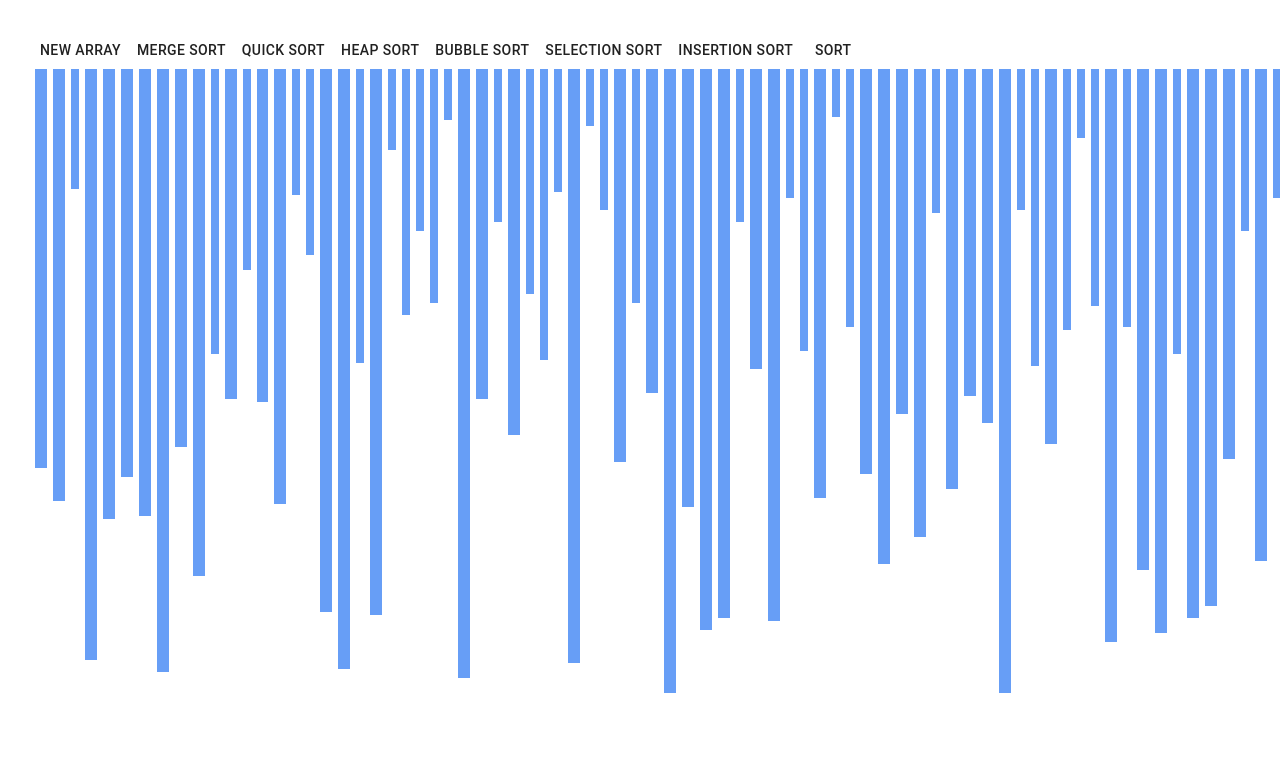
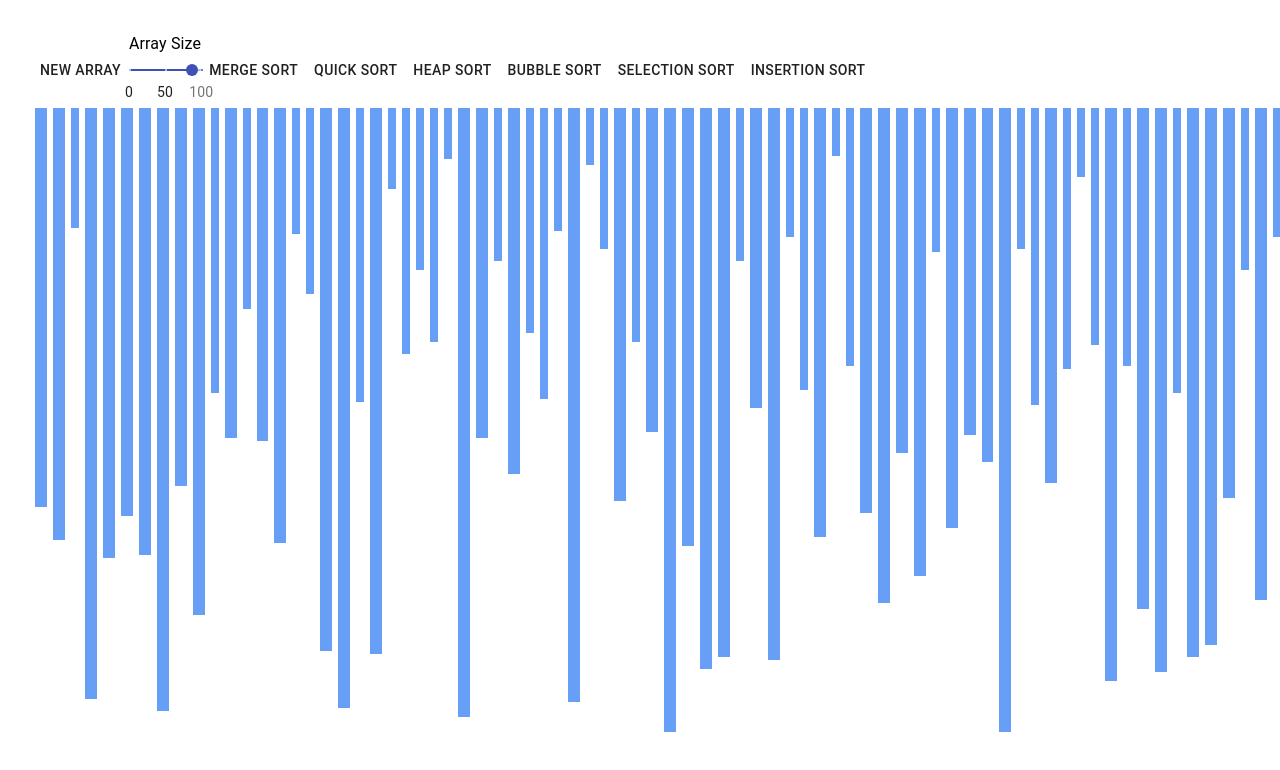
Before and after one commit to Ammar-Raneez/React_Sorting_Algorithms_Visualizer, a React (Create React App) app: page / in a window 1280 px wide. Shown: the top 770 px of the page. Built offline with nearby package versions, Linux system fonts and the light colour scheme.

Commit message:
added functionality to change array size

```diff
--- a/src/components/ButtonRow.js
+++ b/src/components/ButtonRow.js
@@ -1,5 +1,6 @@
-import { Button } from '@material-ui/core';
-import { useEffect } from 'react';
+import { Button, Typography } from '@material-ui/core';
+import Slider from '@material-ui/core/Slider';
+import { useEffect, useState } from 'react';
 import styled from 'styled-components';
 import { MergeSort } from '../utils/MergeSort'
 import { QuickSort } from '../utils/QuickSort'
@@ -13,43 +14,62 @@ import { setCurrentSorted } from '../redux/actions/alreadySortedActions';
 import { setRunning } from '../redux/actions/isCurrentlyRunningActions';
 import { setAlgorithm } from '../redux/actions/whichAlgorithmActions';
 
-const ButtonRow = props => {
-    const {
-        array,
-        algorithm,
-        isRunning,
-        generateArray,
-        updateAlgorithm,
-        sort
-    } = props
+const ButtonRow = ({ array, whichAlgorithm, isRunning, generateArray, updateAlgorithm, sort }) => {
+    const [arraySize, setArraySize] = useState(87);
+
+    const SLIDER_MARKERS = [
+        {
+            value: 0,
+            label: '0'
+        },
+        {
+            value: 50,
+            label: '50'
+        },
+        {
+            value: 100,
+            label: '100'
+        },
+    ]
 
     useEffect(() => {
-        generateArray(87);
-    }, [])
+        generateArray(arraySize);
+    }, [arraySize, generateArray])
 
-    const speed = 570 - Math.pow(array.length, 2) > 0 ? 570 - Math.pow(array.length, 2) : 0;
+    const speed = 1;
+    // const speed = 570 - Math.pow(array.length, 2) > 0 ? 570 - Math.pow(array.length, 2) : 0;
     // const color = isRunning ? "rgba(214, 29, 29, 0.8)" : "white";
     // const cursor = isRunning ? "auto" : "pointer";
 
+    const changeArraySize = (event, value) => {
+        event.preventDefault();
+        setArraySize(value);
+    }
+
     return (
         <Container>
-            <Button onClick={() => !isRunning && generateArray(array.length)}>New Array</Button>
-            <Button onClick={() => !isRunning && updateAlgorithm("mergeSort")}>Merge Sort</Button>
-            <Button onClick={() => !isRunning && updateAlgorithm("quickSort")}>Quick Sort</Button>
-            <Button onClick={() => !isRunning && updateAlgorithm("heapSort")}>Heap Sort</Button>
-            <Button onClick={() => !isRunning && updateAlgorithm("bubbleSort")}>Bubble Sort</Button>
-            <Button onClick={() => !isRunning && updateAlgorithm("selectionSort")}>Selection Sort</Button>
-            <Button onClick={() => !isRunning && updateAlgorithm("insertionSort")}>Insertion Sort</Button>
+            <Button disabled={isRunning} onClick={() => !isRunning && generateArray(array.length)}>New Array</Button>
+            <div>
+                <Typography>Array Size</Typography>
+                <Slider marks={SLIDER_MARKERS} disabled={isRunning} defaultValue={arraySize} min={0} max={100} onChange={changeArraySize} />
+            </div>
+            <Button disabled={isRunning} onClick={() => !isRunning && updateAlgorithm("mergeSort")}>Merge Sort</Button>
+            <Button disabled={isRunning} onClick={() => !isRunning && updateAlgorithm("quickSort")}>Quick Sort</Button>
+            <Button disabled={isRunning} onClick={() => !isRunning && updateAlgorithm("heapSort")}>Heap Sort</Button>
+            <Button disabled={isRunning} onClick={() => !isRunning && updateAlgorithm("bubbleSort")}>Bubble Sort</Button>
+            <Button disabled={isRunning} onClick={() => !isRunning && updateAlgorithm("selectionSort")}>Selection Sort</Button>
+            <Button disabled={isRunning} onClick={() => !isRunning && updateAlgorithm("insertionSort")}>Insertion Sort</Button>
             {
-                algorithm && <Button onClick={() => !isRunning && sort(algorithm, array, speed)}>Sort</Button>
+                whichAlgorithm && <Button disabled={isRunning} onClick={() => !isRunning && sort(whichAlgorithm, array, speed)}>Sort</Button>
             }
         </Container>
     )
 }
 
 const mapStateToProps = state => ({
+    state: state,
     array: state.array,
-    algorithm: state.currentBubble,
+    whichAlgorithm: state.whichAlgorithm,
     isRunning: state.isRunning
 })
 
```
